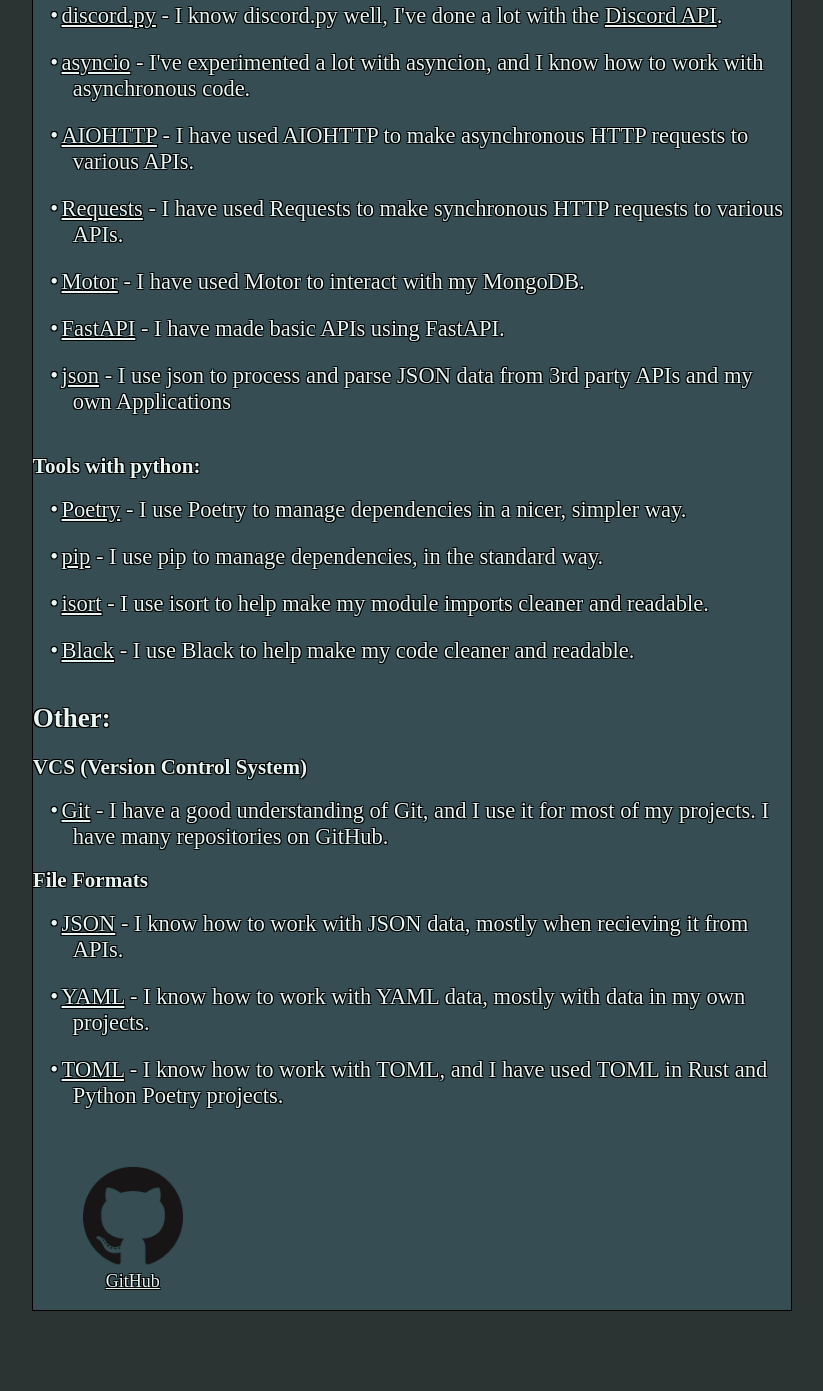
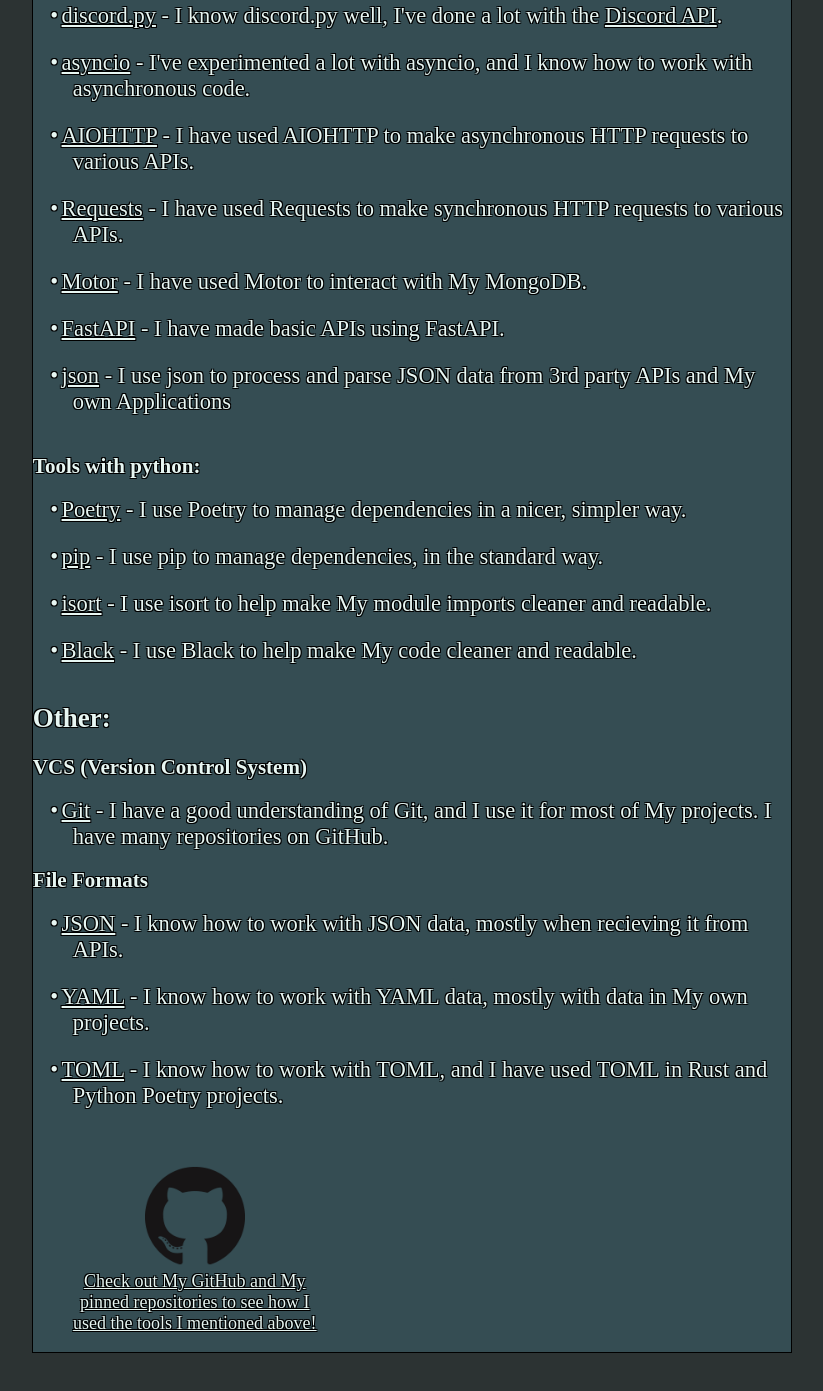
Before and after one commit to BeeMoe5/beemoe5.github.io, a plain HTML site: page index.html in a window 1280 px wide. Shown: the part 273-1664 px from the top of the page, without its empty margins (228-1051 px from the left). Before the commit the page ends 1629 px from the top, so only its background shows below. Drawn offline with Linux system fonts and the light colour scheme.

Commit message:
grammar, spelling, and tweaked hg link

```diff
--- a/index.css
+++ b/index.css
@@ -52,7 +52,7 @@ figure {
     vertical-align: top;
     display: inline-block;
     text-align: center;
-    width: 120px;
+    width: 244px;
 }
 
 img {
--- a/index.html
+++ b/index.html
@@ -12,7 +12,7 @@
         <h3>I began self-learning Python 3.8 around mid 2019, with the help of
             <a href="https://sololearn.com">Sololearn's</a>
             Python Core, and Python Intermediate course (You can find the certificates
-            <a href="https://www.sololearn.com/profile/14717809">here on my Sololearn profile!</a>)
+            <a href="https://www.sololearn.com/profile/14717809">here on My Sololearn profile!</a>)
         </h3>
         <br><br>
         <h3>
@@ -26,7 +26,7 @@
                 with the <a href="https://discord.com/developers/docs/intro">Discord API</a>.</li>
             <br>
             <li><a href="https://docs.python.org/3.8/library/asyncio.html">asyncio</a> - I've experimented a lot with
-                asyncion, and I know how to work with asynchronous code.</li>
+                asyncio, and I know how to work with asynchronous code.</li>
             <br>
             <li><a href="https://docs.aiohttp.org/en/stable/">AIOHTTP</a> - I have used AIOHTTP to make asynchronous
                 HTTP
@@ -36,13 +36,13 @@
                 synchronous
                 HTTP requests to various APIs.</li>
             <br>
-            <li><a href="https://motor.readthedocs.io/en/stable/">Motor</a> - I have used Motor to interact with my
+            <li><a href="https://motor.readthedocs.io/en/stable/">Motor</a> - I have used Motor to interact with My
                 MongoDB.</li>
             <br>
             <li><a href="https://fastapi.tiangolo.com/">FastAPI</a> - I have made basic APIs using FastAPI.</li>
             <br>
             <li><a href="https://docs.python.org/3.8/library/json.html">json</a> - I use json to process and parse JSON
-                data from 3rd party APIs and my own Applications</li>
+                data from 3rd party APIs and My own Applications</li>
             <br>
         </ul>
         <h3>Tools with python:</h3>
@@ -54,10 +54,10 @@
             <li><a href="https://pip.pypa.io/en/stable/">pip</a> - I use pip to manage dependencies, in the standard
                 way.</li>
             <br>
-            <li><a href="https://pycqa.github.io/isort/">isort</a> - I use isort to help make my module imports cleaner
+            <li><a href="https://pycqa.github.io/isort/">isort</a> - I use isort to help make My module imports cleaner
                 and readable.</li>
             <br>
-            <li><a href="https://black.readthedocs.io/en/stable/">Black</a> - I use Black to help make my code cleaner
+            <li><a href="https://black.readthedocs.io/en/stable/">Black</a> - I use Black to help make My code cleaner
                 and readable.</li>
             <br>
         </ul>
@@ -65,7 +65,7 @@
         <br><br>
         <h3>VCS (Version Control System)</h3>
         <ul>
-            <li><a href="https://git-scm.com/">Git</a> - I have a good understanding of Git, and I use it for most of my
+            <li><a href="https://git-scm.com/">Git</a> - I have a good understanding of Git, and I use it for most of My
                 projects. I have many repositories
                 on GitHub.</li>
         </ul>
@@ -74,7 +74,7 @@
             <li><a href="https://www.json.org/json-en.html">JSON</a> - I know how to work with JSON data, mostly when
                 recieving it from APIs.</li>
             <br>
-            <li><a href="https://yaml.org/">YAML</a> - I know how to work with YAML data, mostly with data in my own
+            <li><a href="https://yaml.org/">YAML</a> - I know how to work with YAML data, mostly with data in My own
                 projects.</li>
             <br>
             <li><a href="https://toml.io/en/">TOML</a> - I know how to work with TOML, and I have used TOML in Rust and
@@ -84,7 +84,7 @@
         <figure>
             <a href="https://github.com/BeeMoe5">
                 <img src="images/GitHub-Mark-120px-plus.png" alt="GitHub">
-                <figcaption>GitHub</figcaption>
+                <figcaption>Check out My GitHub and My pinned repositories to see how I used the tools I mentioned above!</figcaption>
             </a>
         </figure>
     </div>
```
